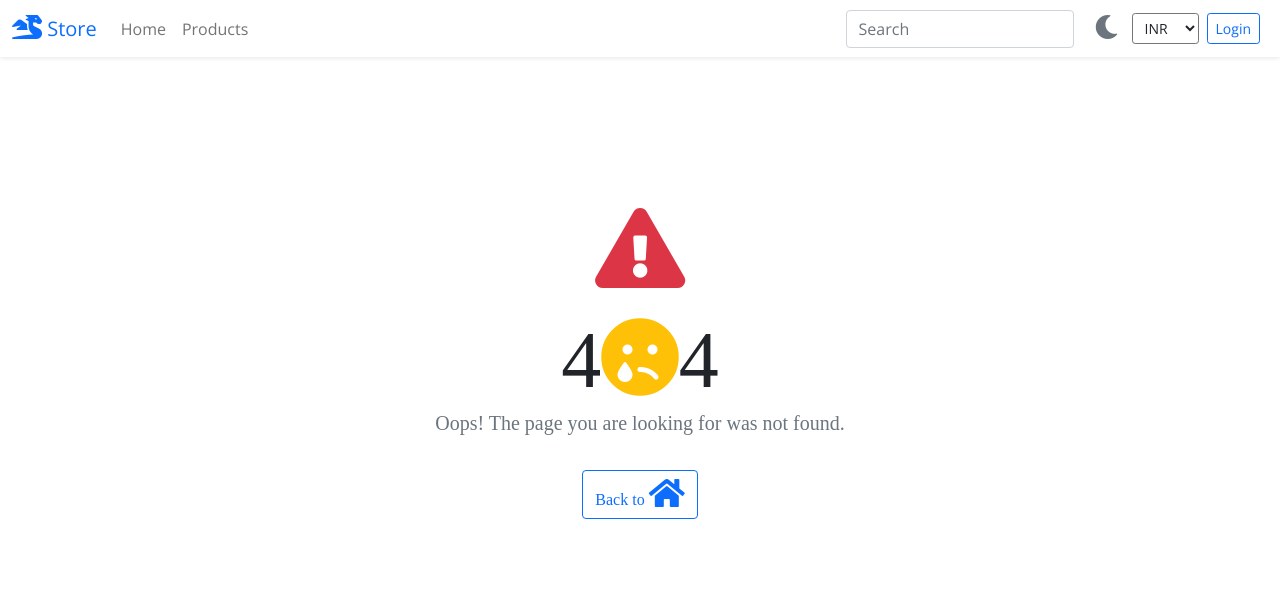
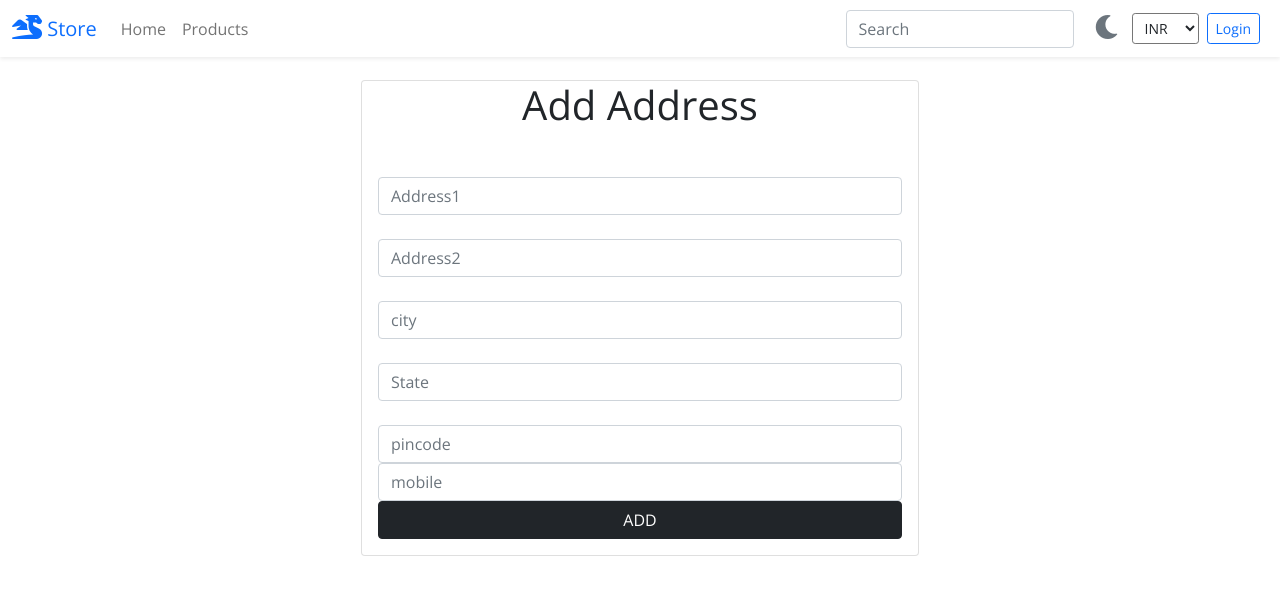
Before and after one commit to kesappagarimohan/react-shop-app, a React (Create React App) app: page /address in a window 1280 px wide. Before the commit this address had no page. Shown: the top 592 px of the page. Built offline with nearby package versions, Linux system fonts and the light colour scheme; a web font is replaced by a local one.

Commit message:
address added

```diff
--- a/src/AppRouter.tsx
+++ b/src/AppRouter.tsx
@@ -1,5 +1,6 @@
 import React from "react";
 import { Route, Switch } from "react-router-dom";
+import Address from "./components/Address";
 import Container from "./components/Container";
 import ErrorPage from "./components/ErrorPage";
 import PrivateRoute from "./components/PrivateRoute";
@@ -26,9 +27,9 @@ const AppRouter: React.FC = (props) => {
             <Route path={"/cart"} component={Cart} />
             <PrivateRoute path={"/profile"} component={LazyProfile} />
             <Route path={"/productdetail/:id"} component={ProductDetail} />
-            <Route path={"/payment"} component={Payment}></Route>
-            <Route path={"/register"} component={Register}></Route>
-
+            <Route path={"/payment"} component={Payment} />
+            <Route path={"/register"} component={Register} />
+            <Route path={"/address"} component={Address} />
             {/* 404 Route */}
             <Route component={ErrorPage} />
           </Switch>
--- /dev/null
+++ b/src/components/Address.tsx
@@ -0,0 +1,142 @@
+import React, { SyntheticEvent, Fragment } from "react";
+import { Redirect, RouteComponentProps } from "react-router";
+import Column from "../components/Column";
+import Row from "../components/Row";
+import ProductService from "../services/ProductService";
+import ErrorBoundary from "../components/ErrorBoundary";
+import ImageWithFallback from "../components/ImageWithFallback";
+import Container from "../components/Container";
+import TextBox from "../components/TextBox";
+import { NavLink } from "react-router-dom";
+import UserService from "../services/UserService";
+import { connect } from "react-redux";
+import { Dispatch } from "redux";
+import LoadingActions from "../store/actions/LoadingActions";
+import UserActions from "../store/actions/UserActions";
+import formatter from "../utils/formatter";
+import LoadingWrapper from "../components/LoadingWrapper";
+import { StoreType } from "../types";
+import AddressService from "../services/AddressService";
+
+type RegisterProps = {
+  errorMessage: string | null;
+  showLoader: () => void;
+  hideLoader: () => void;
+} & RouteComponentProps;
+type RegisterState = {
+  line1: string;
+  line2: string;
+  city: string;
+  stateName: string;
+  pincode: number;
+  mobile: number;
+};
+class Add extends React.Component<RegisterProps, RegisterState> {
+  state: RegisterState = {
+    line1: "",
+    line2: "",
+    city: "",
+    stateName: "",
+    pincode: 0,
+    mobile: 0,
+  };
+  submitData = async (e: SyntheticEvent) => {
+    try {
+      e.preventDefault();
+      const { line1, line2, city, stateName, pincode, mobile } = this.state;
+      const data = await AddressService.addressPost(
+        line1,
+        line2,
+        city,
+        stateName,
+        pincode,
+        mobile
+      );
+      console.log("address", data);
+      this.props.showLoader();
+      this.props.hideLoader();
+      this.props.history.push("/profile");
+      this.setState({
+        line1: this.state.line1,
+        line2: this.state.line2,
+        city: this.state.city,
+        stateName: this.state.stateName,
+        pincode: this.state.pincode,
+        mobile: this.state.mobile,
+      });
+    } catch (error) {
+      console.log(error);
+    }
+  };
+  render() {
+    console.log("state data", this.state);
+    return (
+      <Container>
+        <Row>
+          <Column size={12}>
+            <div className="card col-md-6 mx-auto">
+              <h1 className="text-center">Add Address</h1>
+              <small className="text-danger">{this.props.errorMessage}</small>
+              <div className="card-body">
+                <form onSubmit={this.submitData}>
+                  <TextBox
+                    placeholder={"Address1"}
+                    type={"text"}
+                    textChange={(line1) => this.setState({ line1 })}
+                  />
+                  <TextBox
+                    placeholder={"Address2"}
+                    type={"text"}
+                    textChange={(line2) => this.setState({ line2 })}
+                  />
+                  <TextBox
+                    placeholder={"city"}
+                    type={"text"}
+                    textChange={(city) => this.setState({ city })}
+                  />
+                  <TextBox
+                    placeholder={"State"}
+                    type={"text"}
+                    textChange={(stateName) => this.setState({ stateName })}
+                  />
+                  <input
+                    type="text"
+                    placeholder="pincode"
+                    className="form-control"
+                    onChange={(e) =>
+                      this.setState({
+                        pincode: Number(e.target.value),
+                      })
+                    }
+                  />
+                  <input
+                    type="text"
+                    placeholder="mobile"
+                    className="form-control"
+                    onChange={(e) =>
+                      this.setState({
+                        mobile: Number(e.target.value),
+                      })
+                    }
+                  />
+                  {/* <NavLink to={"/profile"}> */}
+                  <button className={"btn btn-dark w-100 text-uppercase"}>
+                    Add{" "}
+                  </button>
+                  {/* </NavLink> */}
+                </form>
+              </div>
+            </div>
+          </Column>
+        </Row>
+      </Container>
+    );
+  }
+}
+const mapDispatchToProps = (dispatch: Dispatch) => {
+  return {
+    hideLoader: () => dispatch(LoadingActions.hideLoader()),
+    showLoader: () => dispatch(LoadingActions.showLoader()),
+  };
+};
+export default connect(null, mapDispatchToProps)(Add);
--- a/src/containers/Profile.tsx
+++ b/src/containers/Profile.tsx
@@ -1,5 +1,6 @@
+import { Avatar, IconButton } from "@material-ui/core";
 import React from "react";
-import { NavLink } from "react-router-dom";
+import { Link, NavLink } from "react-router-dom";
 import Column from "../components/Column";
 import Container from "../components/Container";
 import ImageWithFallback from "../components/ImageWithFallback";
@@ -30,28 +31,113 @@ class Profile extends React.Component<Props, State> {
       <Container>
         <Row>
           <Column
-            size={6}
+            size={3}
+            classes={" text-center   fw-bold shadow-lg border border-2 mt-2"}
+          >
+            <div className="d-flex justify-content-around border-bottom">
+              <Avatar className="m-4 w-25 h-25" />
+              <div className="m-3">
+                <p className="mt-1">Hello</p>
+                <h3 className="mb-3">{this.state.profileData.userName}</h3>
+              </div>
+            </div>
+            <div className="border-bottom mt-5 ">
+              <Link to={`/cart`}>
+                <h2>MyCart</h2>
+              </Link>
+            </div>
+            <div className="border-bottom mt-5 ">
+              <Link to={`/address`}>
+                <h2>MyAddress</h2>
+              </Link>
+            </div>
+          </Column>
+          <Column
+            size={7}
             classes={
-              " text-center offset-3 bg-secondary fw-bold text-white shadow-lg border border-2 mt-5"
+              "offset-md-1 d-flex align-items-center flex-column shadow-lg border border-2 mt-2"
             }
           >
-            <h2 className=" text-light ">User Profile</h2>
-            <ImageWithFallback
-              source="https://icons-for-free.com/iconfiles/png/512/avatar+human+people+profile+user+icon-1320168139431219590.png"
-              classes={"w-50 h-50 text-center"}
-            />
-            <h4 className="mt-3">
-              UserName:
-              <span className="">{this.state.profileData.userName}</span>
-            </h4>
-            <h4 className="mt-3">
-              UserEmail:
-              <span className="">{this.state.profileData.userEmail}</span>
-            </h4>
-            <h4 className="mt-3">
-              From:
-              <span className="">{this.state.profileData.createdAt}</span>
-            </h4>
+            <form action="" className="w-75 mt-4 ">
+              <div className="mb-3">
+                <label className="form-label">FullName</label>
+                <input
+                  type="text"
+                  className="form-control"
+                  id="name"
+                  name="name"
+                  aria-describedby="nameHelp"
+                  value={this.state.profileData.userName}
+                />
+                <div id="nameHelp" className="form-text">
+                  is that your name
+                </div>
+              </div>
+              <div className="mb-3">
+                <label className="form-label">Email address</label>
+                <input
+                  type="email"
+                  className="form-control"
+                  id="email"
+                  name="email"
+                  aria-describedby="emailHelp"
+                  value={this.state.profileData.userEmail}
+                />
+                <div id="emailHelp" className="form-text">
+                  We'll never share your email with anyone else.
+                </div>
+              </div>
+              <div className="mb-3">
+                <label className="form-label">Mobile</label>
+                <input
+                  type="mobile"
+                  className="form-control"
+                  id="mobile"
+                  name="mobile"
+                  value={this.state.profileData.userMobile}
+                />
+              </div>
+            </form>
+            <div className="mt-4">
+              <h4>FAQs</h4>
+              <p className="fw-bold">
+                What happens when I update my email address (or mobile number)?
+              </p>
+              <p>
+                Your login email id (or mobile number) changes, likewise. You'll
+                receive all your account related communication on your updated
+                email address (or mobile number).
+              </p>
+
+              <p className="fw-bold">
+                When will my Flipkart account be updated with the new email
+                address (or mobile number)?
+              </p>
+              <p>
+                It happens as soon as you confirm the verification code sent to
+                your email (or mobile) and save the changes.
+              </p>
+
+              <p className="fw-bold">
+                What happens to my existing Flipkart account when I update my
+                email address (or mobile number)?
+              </p>
+              <p>
+                Updating your email address (or mobile number) doesn't
+                invalidate your account. Your account remains fully functional.
+                You'll continue seeing your Order history, saved information and
+                personal details.
+              </p>
+
+              <p className="fw-bold">
+                Does my Seller account get affected when I update my email
+                address?
+              </p>
+              <p>
+                Flipkart has a 'single sign-on' policy. Any changes will reflect
+                in your Seller account also.
+              </p>
+            </div>
           </Column>
         </Row>
       </Container>
--- /dev/null
+++ b/src/services/AddressService.ts
@@ -0,0 +1,25 @@
+import axios from "axios";
+import constants from "../constants";
+import StorageService from "./StorageService";
+
+const addressPost = (
+  line1: string,
+  line2: string,
+  city: string,
+  stateName: string,
+  pincode: number,
+  mobile: number
+) => {
+  const url = `${constants.BASE_URL}/address`;
+  return StorageService.getData("token").then((token) =>
+    axios.post(
+      url,
+      { line1, line2, city, stateName, pincode, mobile },
+      {
+        headers: { Authorization: `Bearer ${token}` },
+      }
+    )
+  );
+};
+
+export default { addressPost };
```
